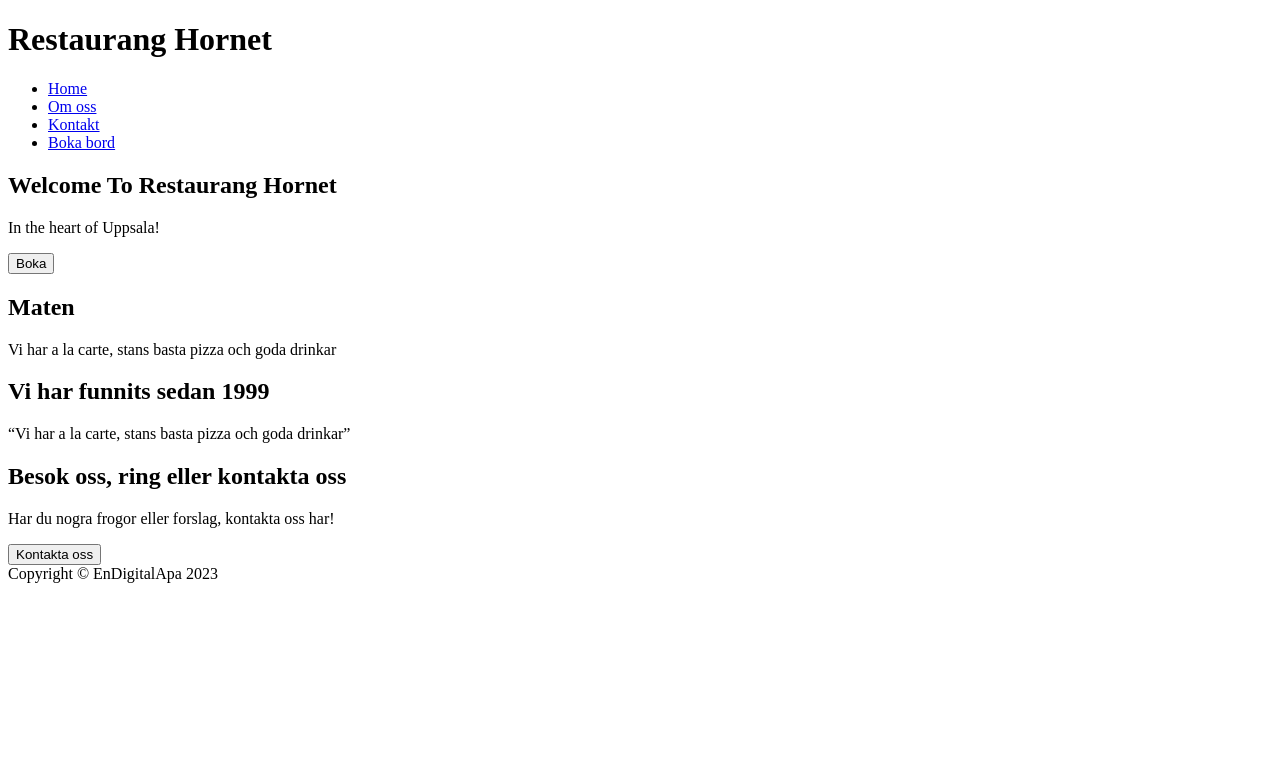
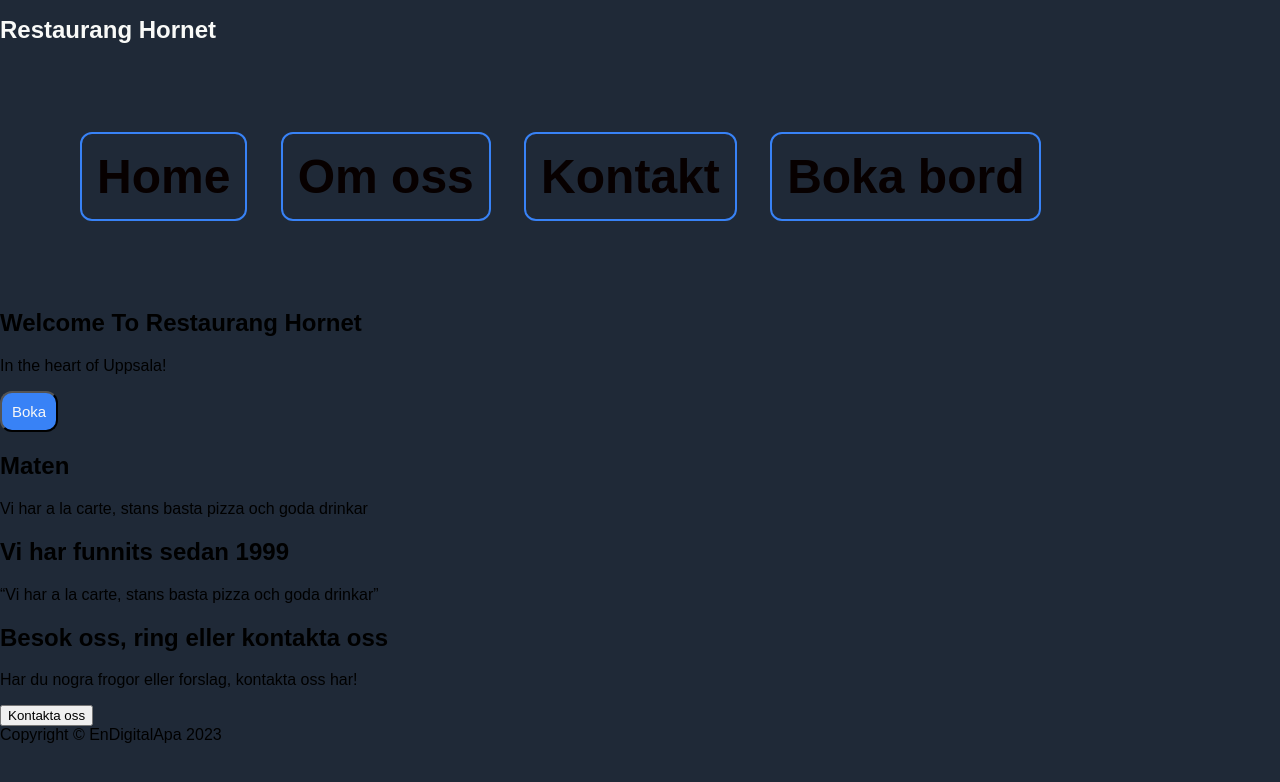
Before and after one commit to Mekly-stack/landing-page, a plain HTML site: page index.html in a window 1280 px wide. Drawn offline with Linux system fonts and the light colour scheme.

Commit message:
Added css

```diff
--- a/index.html
+++ b/index.html
@@ -4,53 +4,44 @@
     <meta charset="UTF-8">
     <meta http-equiv="X-UA-Compatible" content="IE=edge">
     <meta name="viewport" content="width=device-width, initial-scale=1.0">
+    <link rel="stylesheet" href="/styles.css">
     <title>Restaurang Hornet</title>
 </head>
 
 <body>
     <header>
         <!--<img src="" alt="My company logo" -->
-    <h1>Restaurang Hornet</h1>
+    <h1 class="hero-heading">Restaurang Hornet</h1>
     <nav class="menu">
         <ul>
             <li><a href="#home">Home</a></li>
             <li><a href="#about">Om oss</a></li>
             <li><a href="#contact">Kontakt</a></li>
             <li><a href="#book">Boka bord</a></li>
-
         </ul>
-
     </nav>
 </header>
 
 <main>
-
     <section id="home">
       <h2>Welcome To Restaurang Hornet</h2>
       <p>In the heart of Uppsala!</p>
-      <button type="button">Boka</button>
+      <button type="button" class="button-class">Boka</button>
     </section>
-
     <section id="menu">
         <h2>Maten</h2>
         <p>Vi har a la carte, stans basta pizza och goda drinkar</p>
          <!--SOME IMAGES -->
     </section>
-
     <section id="quote">
         <h2>Vi har funnits sedan 1999</h2>
         <p><q>Vi har a la carte, stans basta pizza och goda drinkar</q></p>
          <!--SOME IMAGES -->
-    </section>
 
     <section id="intouch">
         <h2>Besok oss, ring eller kontakta oss</h2>
         <p>Har du nogra frogor eller forslag, kontakta oss har!</p>
         <button type="button">Kontakta oss</button>
       </section>
-
-
-        <footer>Copyright &copy; EnDigitalApa 2023</footer>
-
-    </body>
-</html>
+        <footer>Copyright &copy; EnDigitalApa 2023</footer></section></main>
+    </body> </html>
--- a/styles.css
+++ b/styles.css
@@ -0,0 +1,50 @@
+body {
+    background-color: #1f2937;
+    font-family: Arial, sans-serif;
+  margin: 0;
+  padding: 0;
+}
+header {
+    color: #182c03;
+    font-size: 48px;
+    font-weight: bolder;
+}
+.menu {
+    display: flex;
+    justify-content: space-between;
+    align-items: center;
+    list-style: none;
+    margin: 20px;
+    padding: 20px;
+  }
+
+  .menu li {
+    display: inline-block;
+    margin-right: 20px;
+    border: 2px solid #3882F6;
+    border-radius: 12px;
+    padding: 15px 15px;
+  }
+
+  .menu a {
+    text-decoration:none;
+    color: #070000;
+  }
+
+  .button-class {
+    background-color: #3882F6;
+    color: #f7f7f7;
+    padding: 10px 10px;
+    text-align: center;
+    text-decoration: none;
+    display: inline-block;
+    font-size: 15px;
+    border-radius: 12px;
+  }
+
+  .hero-heading {
+    color: #f9faf8;
+    font-size: 24px;
+    font-weight: bolder;
+
+  }
```
